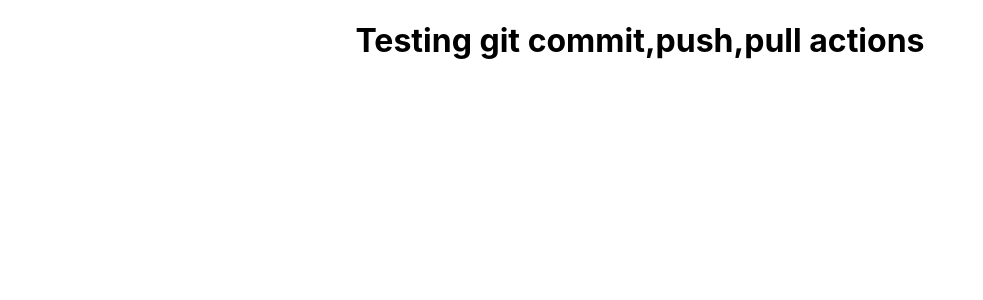
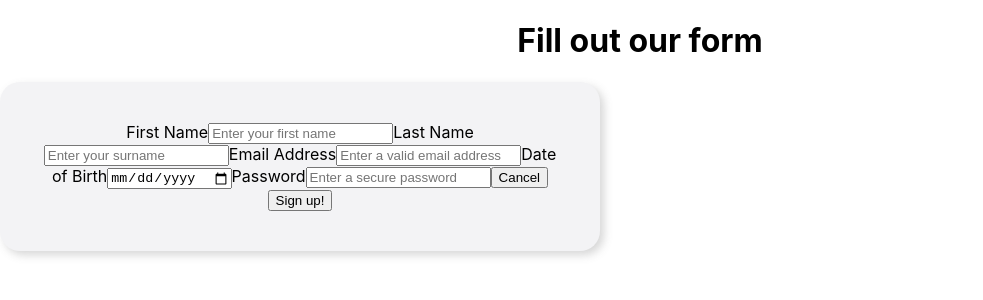
Before and after one commit to MrTrotter95/library-information-system, a React (Create React App) app: page / in a window 1280 px wide. Shown: the top 300 px of the page, without its empty margins (0-983 px from the left). Built offline with nearby package versions, Linux system fonts and the light colour scheme.

Commit message:
First commit

```diff
--- a/src/App.js
+++ b/src/App.js
@@ -1,12 +1,13 @@
 import './App.css';
+import Login from './pages/Login/Login';
+import SignUp from './pages/SignUp/Signup';
 
 function App() {
   return (
     <div className="App">
-
-
-
-    <h1>Testing git commit,push,pull actions</h1>
+      {/* <Login/> */}
+      <SignUp/>
+    {/* <h1>Testing git commit,push,pull actions</h1> */}
     </div>
   );
 }
--- a/src/components/Cards/CardStyles.css
+++ b/src/components/Cards/CardStyles.css
@@ -1,18 +1,21 @@
 .card__small {
     width: 530px;
+    padding: 40px 35px;
     border-radius: 20px;
-    box-shadow: 4px 4px 8px #f5f5f5;
-    background-color: red;
+    box-shadow: 4px 4px 8px rgba(95, 95, 95, 0.25);
+    background-color: rgb(243, 243, 245);
 }
 
 .card__medium {
+    width: 600px;
     border-radius: 20px;
-    box-shadow: 4px 4px 8px #f5f5f5;
-    background-color: red;
+    box-shadow: 4px 4px 8px rgba(95, 95, 95, 0.25);
+    background-color: rgb(243, 243, 245);
 }
 
 .card__large {
+    width: 1250px;
     border-radius: 20px;
-    box-shadow: 4px 4px 8px #f5f5f5;
-    background-color: red;
+    box-shadow: 4px 4px 8px rgba(95, 95, 95, 0.25);
+    background-color: rgb(243, 243, 245);
 }
--- a/src/pages/SignUp/Signup.css
+++ b/src/pages/SignUp/Signup.css
@@ -0,0 +1,8 @@
+body {
+    margin: 0;
+    font-family: -apple-system, BlinkMacSystemFont, 'Segoe UI', 'Roboto', 'Oxygen',
+      'Ubuntu', 'Cantarell', 'Fira Sans', 'Droid Sans', 'Helvetica Neue',
+      sans-serif;
+    -webkit-font-smoothing: antialiased;
+    -moz-osx-font-smoothing: grayscale;
+  }
--- a/src/pages/SignUp/Signup.jsx
+++ b/src/pages/SignUp/Signup.jsx
@@ -1,10 +1,27 @@
 import React from "react";
 import './Signup.css';
+import CardSmall from '../../components/Cards/CardSmall';
 
 const Signup = () => {
     return (
         <div>
-
+            <h1>Fill out our form</h1>
+            <CardSmall>
+                <form>
+                    <label class={"text_label"}>First Name</label>
+                    <input type={"text"} placeholder={"Enter your first name"}/>
+                    <label>Last Name</label>
+                    <input type={"text"} placeholder={"Enter your surname"}/>
+                    <label>Email Address</label>
+                    <input type={"email"} placeholder={"Enter a valid email address"}/>
+                    <label>Date of Birth</label>
+                    <input type={"date"} placeholder={"Enter your date of birth"}/>
+                    <label>Password</label>
+                    <input type={"password"} placeholder={"Enter a secure password"}/>
+                    <button type="cancel">Cancel</button>
+                    <button type="submit">Sign up!</button>
+                </form>
+            </CardSmall>
         </div>
     )
 }
```
